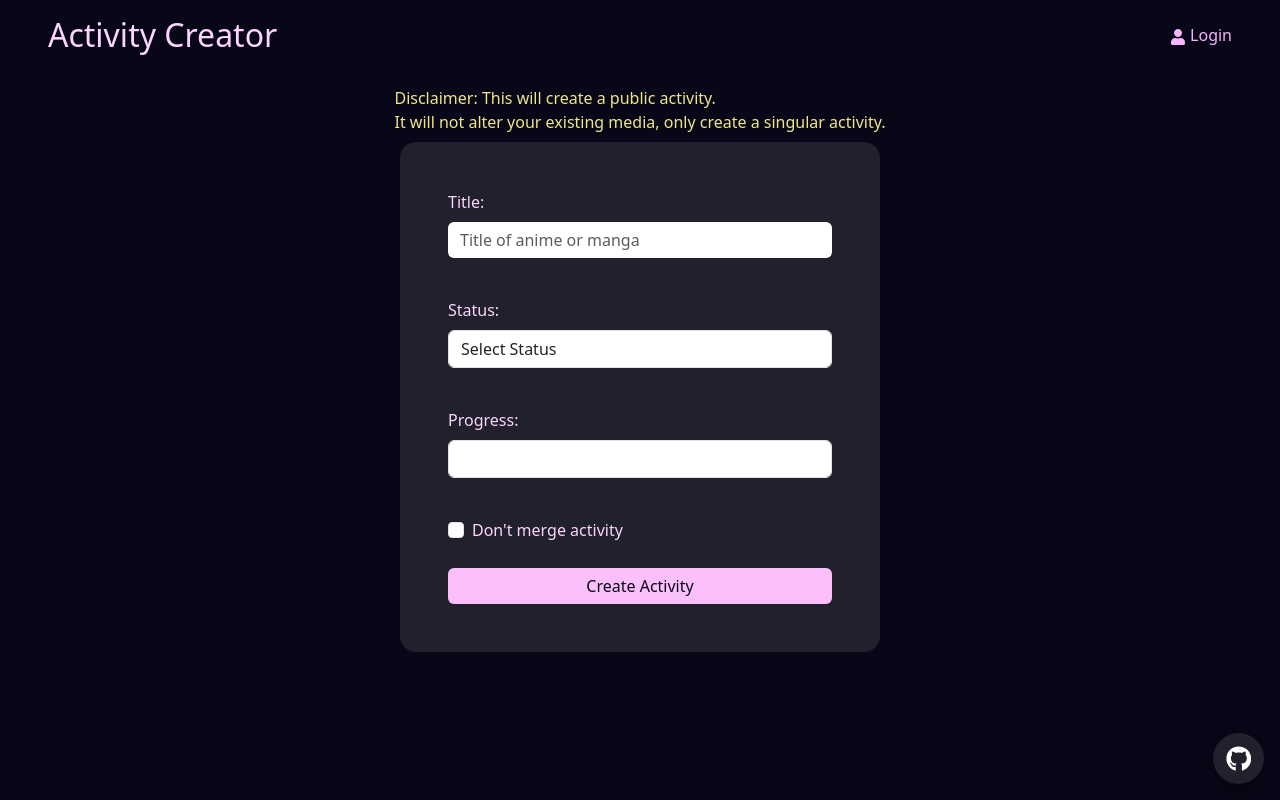
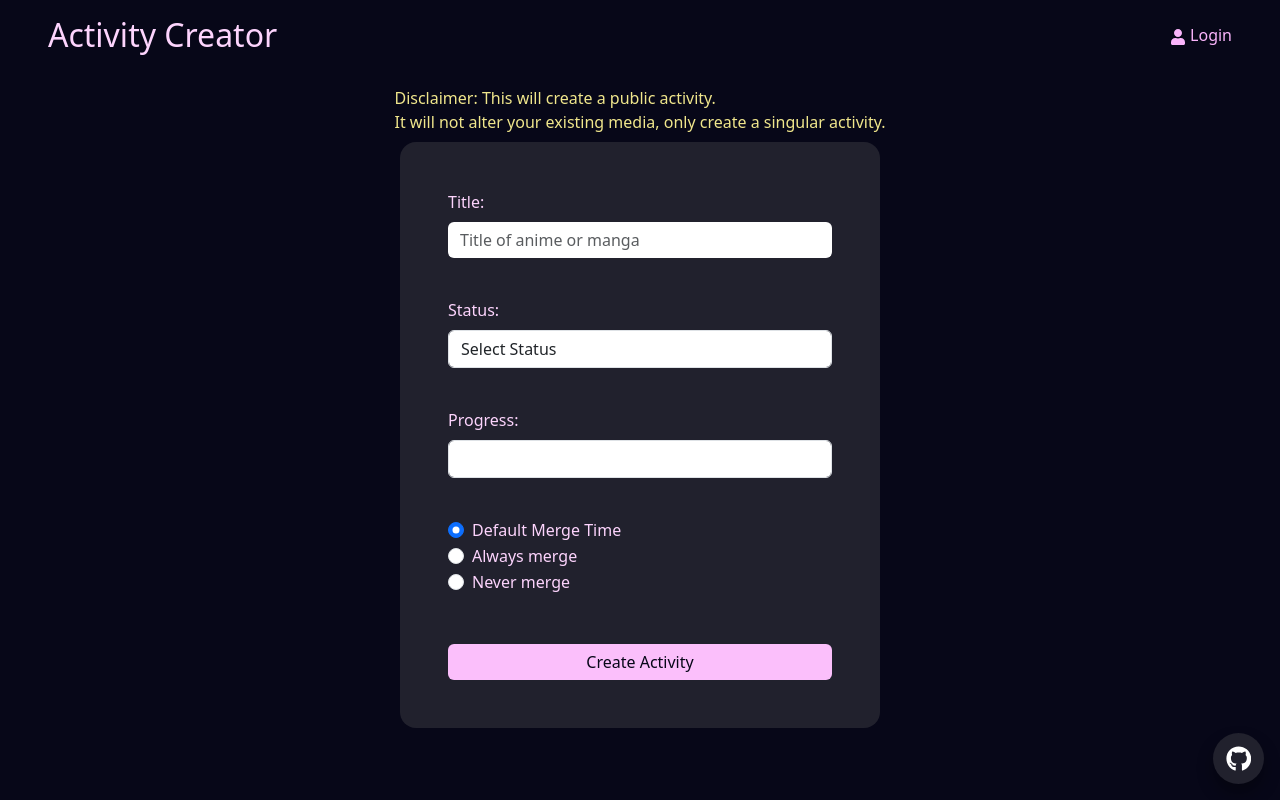
Before and after one commit to Randydator/ani-tools, a React (Vite) app: page /ActivityCreator in a window 1280 px wide. Built offline with nearby package versions, Linux system fonts and the light colour scheme.

Commit message:
Radio Button for activity merge time

```diff
--- a/src/components/ActivityCreator/ActivityCreator.tsx
+++ b/src/components/ActivityCreator/ActivityCreator.tsx
@@ -10,6 +10,7 @@ function ActivityCreator() {
   const [progress, setProgress] = useState<number | string>('');
   const [status, setStatus] = useState<string>('');
   const [selectedMediaPreview, setSelectedMediaPreview] = useState<MediaPreview | null>(null);
+  const [mergeOption, setMergeOption] = useState<'default' | 'always' | 'never'>('default');
 
   const invalidNumberChars = ['e', 'E', '.', '+', '-', ','];
 
@@ -85,8 +86,7 @@ function ActivityCreator() {
       title: DomPurify.sanitize(titleValue?.toString().trim() || ""),
       status: status as MediaStatus,
       progress: Number(progress),
-      // This is the clean way to handle the boolean from FormData
-      noMerge: formData.has("noMerge"),
+      mergeOption: mergeOption,
       type: media.type as MediaType
     };
 
@@ -219,12 +219,25 @@ function ActivityCreator() {
           </InputGroup>
         </FormGroup>
 
-        <FormGroup controlId="checkboxInput">
-          <Form.Check
-            name="noMerge"
-            label="Don't merge activity"
-            type="checkbox"
-          />
+        <FormGroup controlId="mergeOptionInput" className="mb-4">
+          <div>
+            {[
+              { id: 'merge-default', value: 'default', label: 'Default Merge Time' },
+              { id: 'merge-always', value: 'always', label: 'Always merge' },
+              { id: 'merge-never', value: 'never', label: 'Never merge' }
+            ].map((option) => (
+              <Form.Check
+                key={option.id}
+                type="radio"
+                id={option.id}
+                name="mergeOption"
+                value={option.value}
+                label={option.label}
+                checked={mergeOption === option.value}
+                onChange={() => setMergeOption(option.value as 'default' | 'always' | 'never')}
+              />
+            ))}
+          </div>
         </FormGroup>
 
         <Button type="submit" className="aniSubmitButton mt-2" style={{ border: 'none', width: '100%' }}>
--- a/src/components/ActivityCreator/activityCreatorApi.ts
+++ b/src/components/ActivityCreator/activityCreatorApi.ts
@@ -10,10 +10,11 @@ export const useActivityCreator = () => {
     const user = useContext(UserContext)
     const loggedInUserId = Number(user?.id)
     const remainingRequestsBuffer = 14; //A bit higher than necessary because AniList remainingRequest header can be funky. 8 necessary worst case
+    const ALWAYS_MERGE_MINUTES = 20161; // Above two weeks (20160 mins) means always merge
 
     async function returnUserToBeforeState(previousActivityMergeTime: number | null, previousMediaEntryStats: MediaEntry | null) {
         // If we changed the merge time, back to normal
-        if (previousActivityMergeTime) {
+        if (previousActivityMergeTime !== null) {
             await queryAnilist(mutationUserOptions, { activityMergeTime: previousActivityMergeTime })
         }
 
@@ -50,11 +51,12 @@ export const useActivityCreator = () => {
         }
 
         try {
-            if (variables.noMerge) {
+            if (variables.mergeOption !== 'default') {
                 try {
                     const currentUserOptions = await queryAnilist(queryUserOptions, { userId: loggedInUserId })
                     currentUserActivityMergeTime = currentUserOptions.User.options.activityMergeTime
-                    await queryAnilist(mutationUserOptions, { activityMergeTime: 0 })
+                    const activityMergeTime = variables.mergeOption === 'never' ? 0 : ALWAYS_MERGE_MINUTES
+                    await queryAnilist(mutationUserOptions, { activityMergeTime })
                     didChangeMergeTime = true
                 } catch {
                     throw new Error("Error while fetching current user statistics")
--- a/src/utils/anilistInterfaces.ts
+++ b/src/utils/anilistInterfaces.ts
@@ -96,10 +96,12 @@ export interface MediaEntry {
     repeat: number;
 }
 
+export type ActivityMergeOption = 'default' | 'always' | 'never';
+
 export interface ActivityCreatorSearchVariables {
     title: string,
     status: MediaStatus,
-    progress: number | string
-    noMerge: boolean
+    progress: number | string,
+    mergeOption: ActivityMergeOption,
     type: MediaType
 }
```
